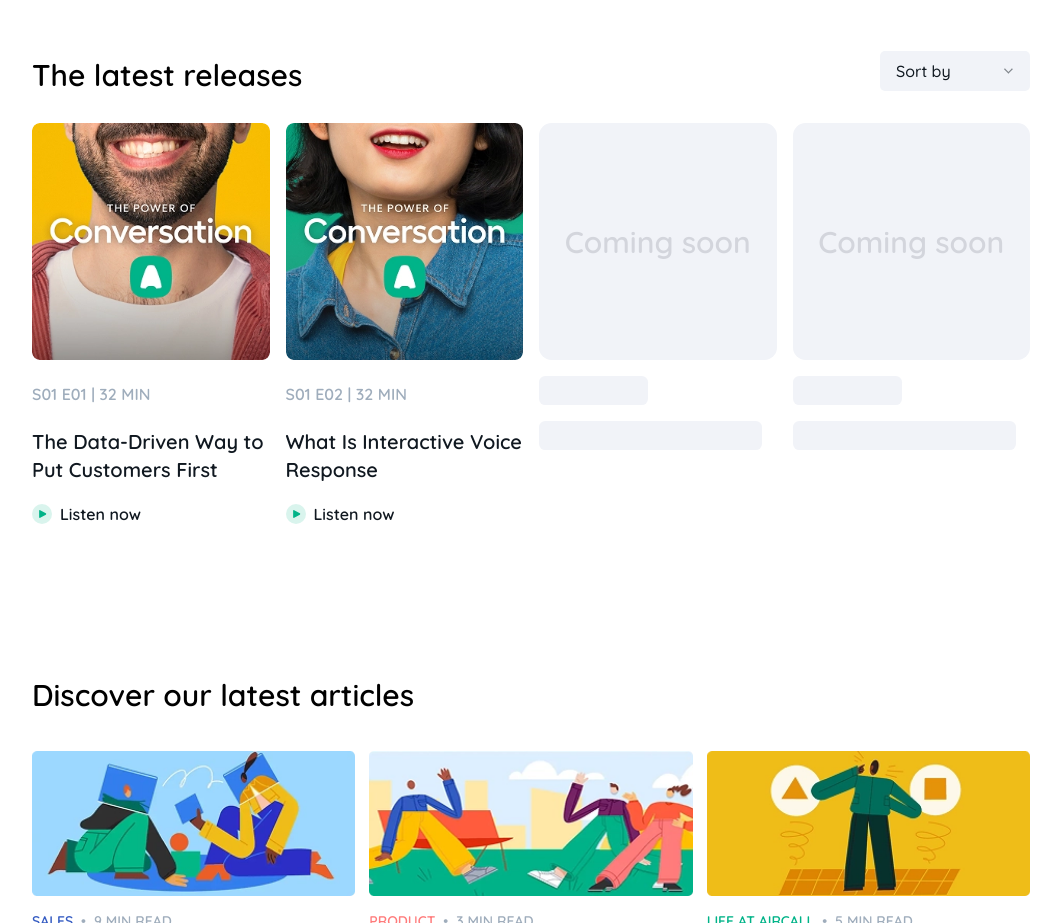
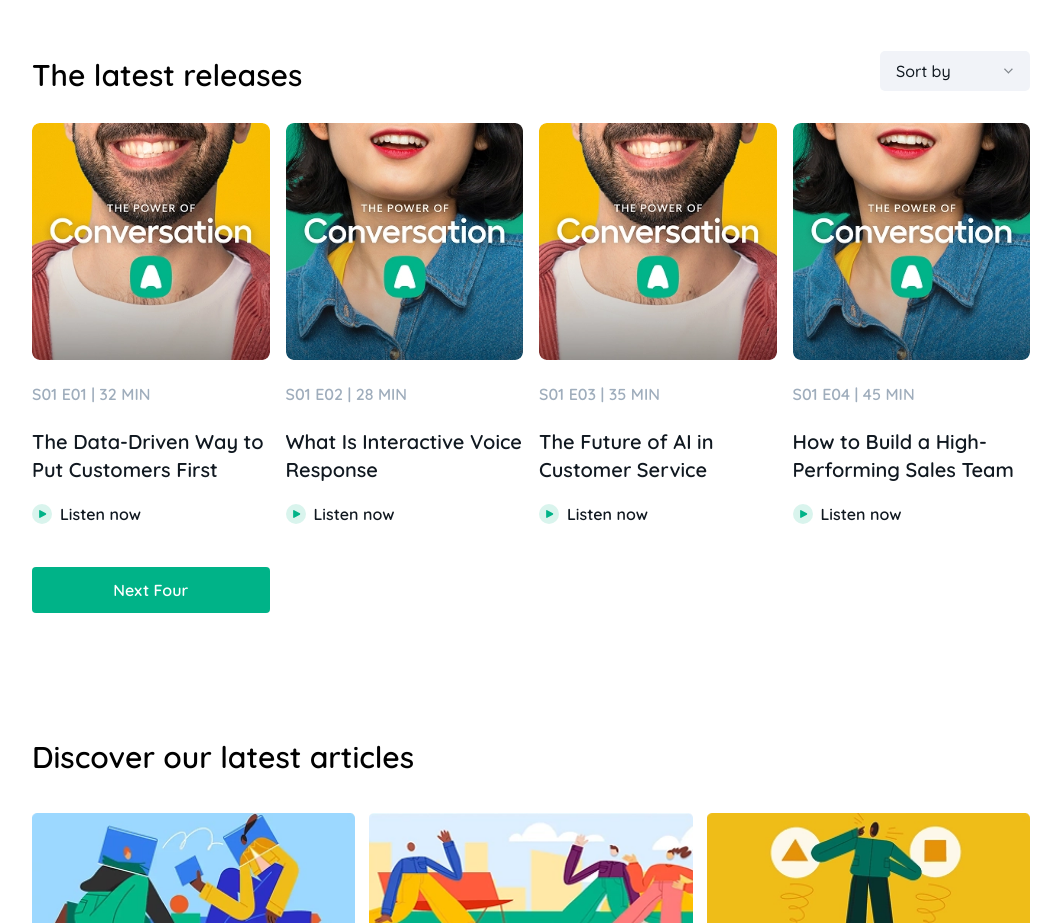
Before and after one commit to wongstephen/podcast-page, a Next.js app: page / in a window 1280 px wide. Shown: the part 780-1703 px from the top of the page, without its empty margins (109-1170 px from the left). Built offline with nearby package versions, Linux system fonts and the light colour scheme.

Commit message:
feature: podcast loadmore

```diff
--- a/src/app/components/LatestPodcast/LatestPodcast.tsx
+++ b/src/app/components/LatestPodcast/LatestPodcast.tsx
@@ -11,6 +11,7 @@
 import Dropdown from './Dropdown';
 import PodcastCard from './PodcastCard';
 import styles from './LatestPodcast.module.css';
+import Button from '@/lib/components/atoms/Button/Button';
 
 export default function LatestPodcast() {
   const dict = getDictionary('en');
@@ -22,11 +23,18 @@
 
   const [cards, setCards] = React.useState<React.JSX.Element[]>(initCards);
 
+  // new card state
+  const [paginatedCard, setPaginatedCard] =
+  React.useState<React.JSX.Element[]>(initCards);
+
+  // state to track page
+  const [page, setPage] = React.useState(0);
+
   function addCardsToArray(podcastData: typeof podcasts) {
     setCards(() => {
       const newCard = [...initCards];
 
-      for (let i = 0; i < maxCardLength && i < podcastData.length; i++) {
+      for (let i = 0; i < podcastData.length; i++) {
         if (podcastData[i]) {
           newCard[i] = (
             <PodcastCard
@@ -63,10 +71,31 @@
     addCardsToArray(sortedPodcasts);
   }
 
+  function handleNextFourClick() {
+    // what is the current selection of cards
+    // what is the next 4 podcast
+
+    setPage((prevPage) => prevPage + 1);
+
+    console.log('clicked');
+  }
+
   useEffect(() => {
     addCardsToArray(podcasts);
+
     // eslint-disable-next-line react-hooks/exhaustive-deps
   }, []);
+
+  useEffect(() => {
+    setPaginatedCard(() =>
+      cards.slice(page * maxCardLength, (page + 1) * maxCardLength)
+    );
+  }, [page, cards]);
+
+  // for debuggin
+  // useEffect(() => {
+  //   console.log(paginatedCard);
+  // }, [paginatedCard]);
 
   return (
     <section className={styles.container}>
@@ -76,11 +105,12 @@
       </div>
       {/* article list */}
       <div className={styles.cardContainer}>
-        {cards.map((card, index) => (
+        {paginatedCard.map((card, index) => (
           <article key={index} className={styles.card}>
             {card}
           </article>
         ))}
+        <Button onClick={handleNextFourClick}>Next Four</Button>
       </div>
     </section>
   );
--- a/src/lib/mockData/podcast.json
+++ b/src/lib/mockData/podcast.json
@@ -12,11 +12,101 @@
     {
       "id": 2,
       "title": "What Is Interactive Voice Response",
-      "duration": 32,
+      "duration": 28,
       "season": 1,
       "episode": 2,
       "date": "2025-01-08T10:00:00Z",
       "image": "/podcast/podcast2.webp"
+    },
+    {
+      "id": 3,
+      "title": "The Future of AI in Customer Service",
+      "duration": 35,
+      "season": 1,
+      "episode": 3,
+      "date": "2025-01-15T10:00:00Z",
+      "image": "/podcast/podcast1.webp"
+    },
+    {
+      "id": 4,
+      "title": "How to Build a High-Performing Sales Team",
+      "duration": 45,
+      "season": 1,
+      "episode": 4,
+      "date": "2025-01-22T10:00:00Z",
+      "image": "/podcast/podcast2.webp"
+    },
+    {
+      "id": 5,
+      "title": "The Psychology of Customer Retention",
+      "duration": 38,
+      "season": 1,
+      "episode": 5,
+      "date": "2025-01-29T10:00:00Z",
+      "image": "/podcast/podcast1.webp"
+    },
+    {
+      "id": 6,
+      "title": "Scaling Your Business with Cloud Communications",
+      "duration": 50,
+      "season": 1,
+      "episode": 6,
+      "date": "2025-02-05T10:00:00Z",
+      "image": "/podcast/podcast2.webp"
+    },
+    {
+      "id": 7,
+      "title": "The Rise of Conversational AI",
+      "duration": 31,
+      "season": 1,
+      "episode": 7,
+      "date": "2025-02-12T10:00:00Z",
+      "image": "/podcast/podcast1.webp"
+    },
+    {
+      "id": 8,
+      "title": "Data Security in the Cloud",
+      "duration": 42,
+      "season": 1,
+      "episode": 8,
+      "date": "2025-02-19T10:00:00Z",
+      "image": "/podcast/podcast2.webp"
+    },
+    {
+      "id": 9,
+      "title": "The Art of the Sales Call",
+      "duration": 25,
+      "season": 1,
+      "episode": 9,
+      "date": "2025-02-26T10:00:00Z",
+      "image": "/podcast/podcast1.webp"
+    },
+    {
+      "id": 10,
+      "title": "Customer Feedback: The Ultimate Growth Engine",
+      "duration": 33,
+      "season": 1,
+      "episode": 10,
+      "date": "2025-03-05T10:00:00Z",
+      "image": "/podcast/podcast2.webp"
+    },
+    {
+      "id": 11,
+      "title": "From Startup to Scale-up: A Founder's Journey",
+      "duration": 55,
+      "season": 1,
+      "episode": 11,
+      "date": "2025-03-12T10:00:00Z",
+      "image": "/podcast/podcast1.webp"
+    },
+    {
+      "id": 12,
+      "title": "The Power of Positive Customer Experiences",
+      "duration": 37,
+      "season": 1,
+      "episode": 12,
+      "date": "2025-03-19T10:00:00Z",
+      "image": "/podcast/podcast2.webp"
     }
   ]
 }
```
